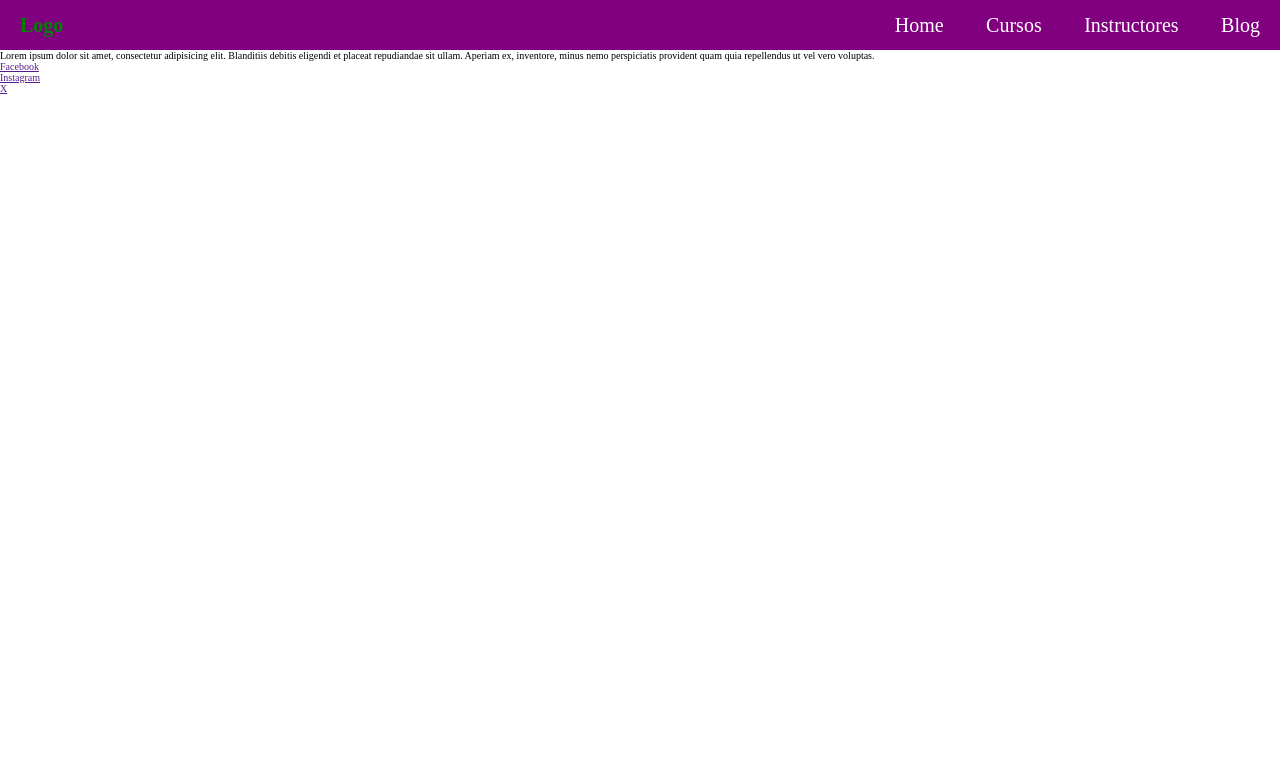
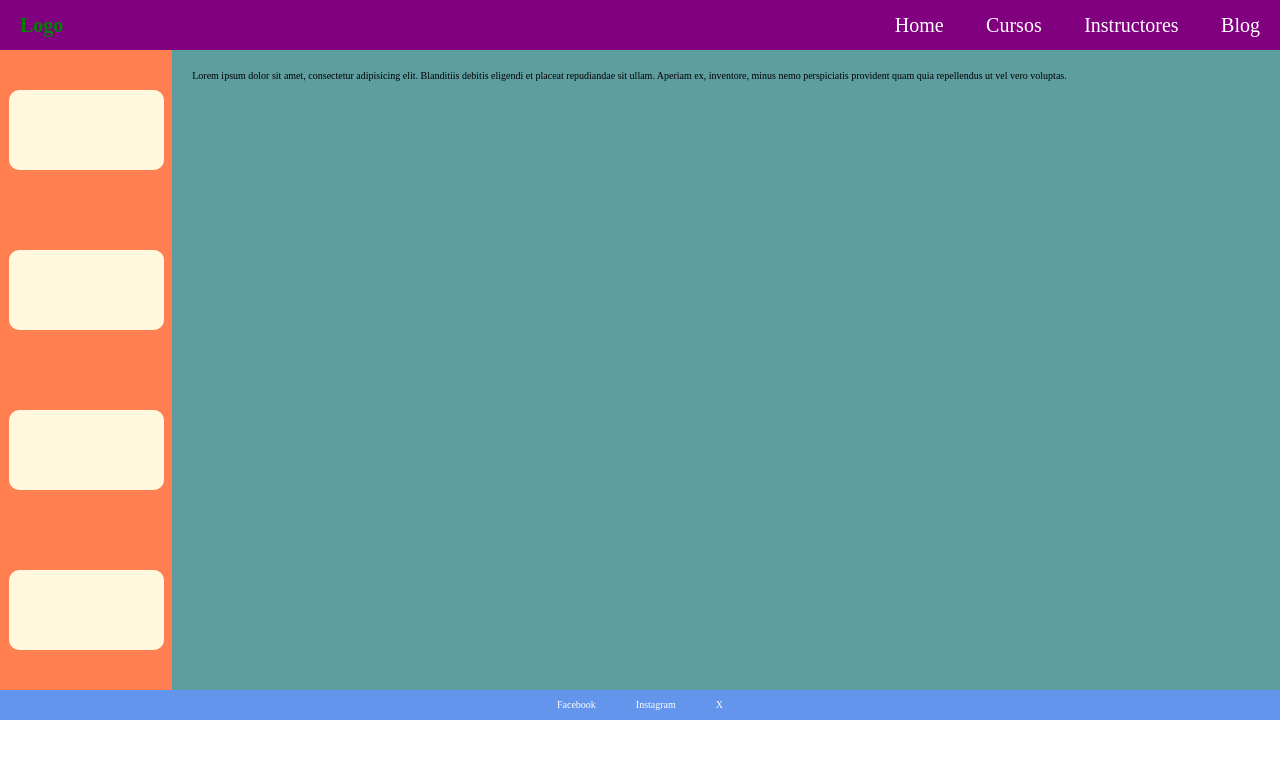
Before and after one commit to devXter/platzi-html-css-from-zero, a plain HTML site: page claseDisplay/reto1/index.html in a window 1280 px wide. Drawn offline with Linux system fonts and the light colour scheme.

Commit message:
Reto 1 Layout completado

```diff
--- a/claseDisplay/reto1/style.css
+++ b/claseDisplay/reto1/style.css
@@ -33,6 +33,10 @@ header nav {
     float: right;
 }
 
+header nav ul {
+    list-style: none;
+}
+
 header nav li {
     display: inline-block;
     font-size: 2rem;
@@ -40,7 +44,74 @@ header nav li {
     line-height: 5rem;
 }
 
+header nav li a:hover {
+    color: greenyellow;
+}
+
 header nav li a {
     color: white;
     text-decoration: none;
 }
+
+main {
+    display: flex;
+    flex-direction: row;
+}
+
+main aside {
+    background-color: coral;
+    display: flex;
+    flex-direction: column;
+    justify-content: space-around;
+    align-items: center;
+    width: 20rem;
+    min-width: 10rem;
+    height: 80vh;
+}
+
+main aside article {
+    background-color: cornsilk;
+    width: 90%;
+    height: 8rem;
+    border-radius: 1rem;
+}
+
+main section {
+    background-color: cadetblue;
+    padding: 2rem;
+    width: 100%;
+}
+
+footer {
+    background-color: cornflowerblue;
+    height: 3rem;
+}
+
+footer nav {
+    display: flex;
+    flex-direction: row;
+    justify-content: center;
+}
+
+footer nav ul {
+    list-style: none;
+    display: flex;
+    flex-direction: row;
+    justify-content: center;
+}
+
+footer nav li {
+    display: inline-block;
+    line-height: 3rem;
+    font-size: 1rem;
+    padding: 0 2rem;
+}
+
+footer nav li a:hover {
+    color: lightcoral;
+}
+
+footer nav li a {
+    text-decoration: none;
+    color: white;
+}
```
